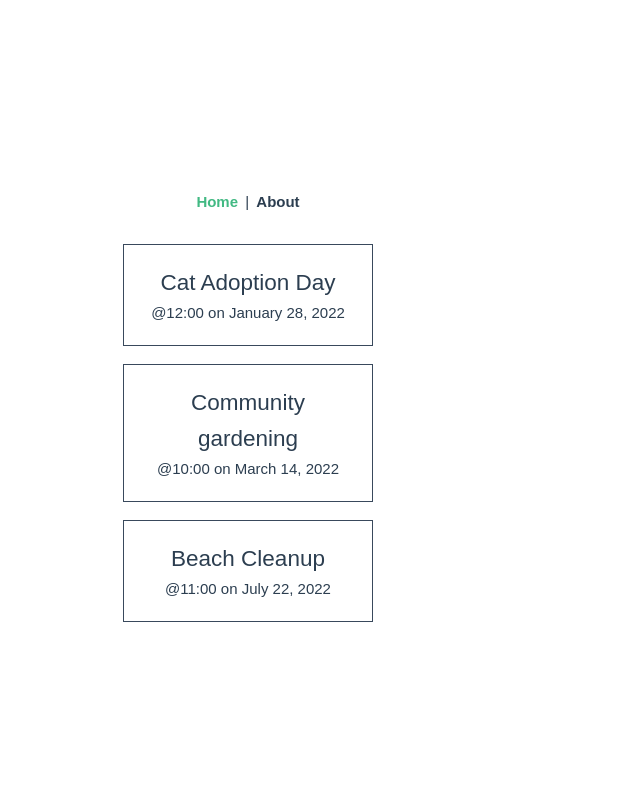
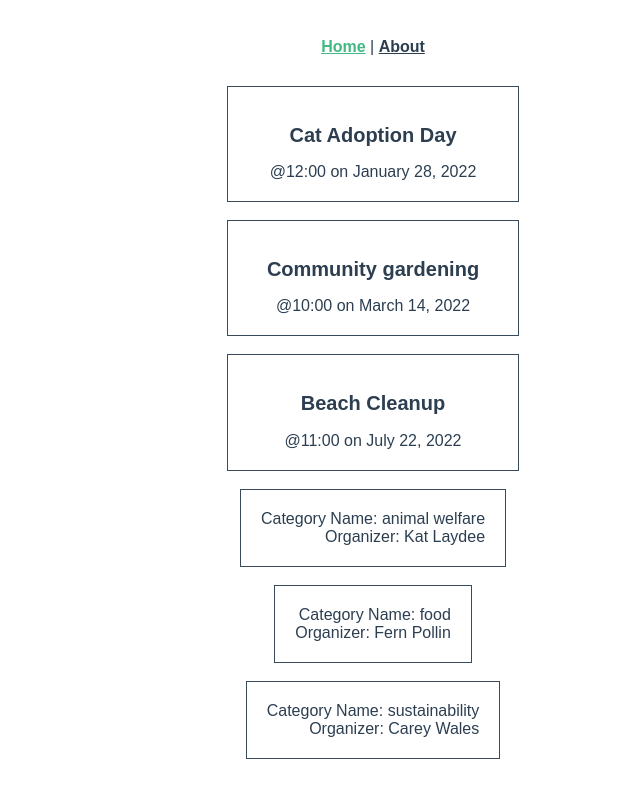
Before and after one commit to gloriabee/331-intro-to-vite, a Vue app: page / in a window 1280 px wide. Shown: the whole page, without its empty margins (267-907 px from the left). Built offline with nearby package versions, Linux system fonts and the light colour scheme.

Commit message:
adding new component to home view about organizer and category

```diff
--- a/src/App.vue
+++ b/src/App.vue
@@ -16,7 +16,7 @@ import { RouterLink, RouterView } from 'vue-router'
   </div>
 </template>
 
-<style scoped>
+<style>
 #layout{
     font-family: Avenir,Helevetica,Arial,sans-serif;
   -webkit-font-smoothing: antialiased;
@@ -35,4 +35,8 @@ nav a {
 nav a.router-link-exact-active{
   color:#42b983;
 }
+
+h2{
+  font-size: 20px;
+}
 </style>
--- /dev/null
+++ b/src/components/EventCategory.vue
@@ -0,0 +1,25 @@
+<script setup lang="ts">
+import {ref} from 'vue'
+import Event from '@/types/Event'
+defineProps<{
+    event: Event
+}>()
+</script>
+
+<template>
+    <div class="details">
+            <span>Category Name: {{event.category}}</span> <br>
+            <span>Organizer: {{event.organizer}}</span>
+    </div>
+</template>
+
+<style scoped>
+    .details{
+        padding: 20px;
+        text-align: right;
+        font-size: 16px;
+        border: 1px solid #39495c;
+        margin-bottom: 18px;
+    }
+
+</style>
--- a/src/main.ts
+++ b/src/main.ts
@@ -1,4 +1,4 @@
-import './assets/main.css'
+// import './assets/main.css'
 
 import { createApp } from 'vue'
 import { createPinia } from 'pinia'
--- a/src/views/HomeView.vue
+++ b/src/views/HomeView.vue
@@ -1,11 +1,12 @@
 <script setup lang="ts">
   import EventCard from '@/components/EventCard.vue';
+  import EventCategory from '@/components/EventCategory.vue';
   import Event from '@/types/Event'
   import {ref} from 'vue'
   const events=ref<Event[]>([
     {
       id: 5928101,
-      categort: 'animal welfare',
+     category: 'animal welfare',
       title: 'Cat Adoption Day',
       description: 'Find your new feline friend at this event.',
       location: 'Meow Town',
@@ -16,7 +17,7 @@
     },
     {
       id:4582797,
-      categort: 'food',
+     category: 'food',
       title: 'Community gardening',
       description: 'Join us as we tend to the community edible plants',
       location: 'Flora city',
@@ -27,7 +28,7 @@
     },
     {
       id:8419988,
-      categort: 'sustainability',
+      category: 'sustainability',
       title: 'Beach Cleanup',
       description: 'Help pick up trash along the shore',
       location: 'Playa Del Carmen',
@@ -41,7 +42,15 @@
 </script>
 
 <template>
- <div class="home">
+ <div class="events">
   <EventCard v-for="event in events" :key="event.id" :event="event"/>
+  <EventCategory v-for="event in events" :key="event.id" :event="event"></EventCategory>
  </div>
 </template>
+
+<style scoped>
+.events{
+  display: flex;
+  flex-direction: column;
+  align-items: center;
+}</style>
```
